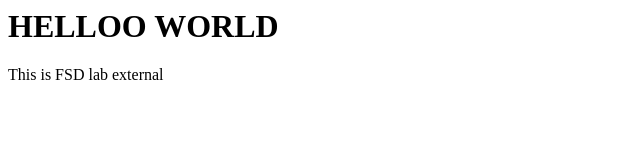
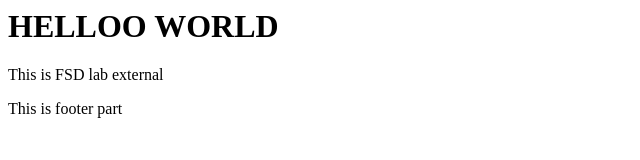
Before and after one commit to nithya568/external-pages, a plain HTML site: page index.html in a window 1280 px wide. Shown: the whole page, without its empty margins (0-640 px from the left). Drawn offline with Linux system fonts and the light colour scheme.

Commit message:
Added footer

```diff
--- a/index.html
+++ b/index.html
@@ -3,4 +3,7 @@
 <h1>HELLOO WORLD</h1>
 <p>This is FSD lab external</p>
 </body>
+<footer>
+	<p>This is footer part</p>
+</footer>
 </html>
```
